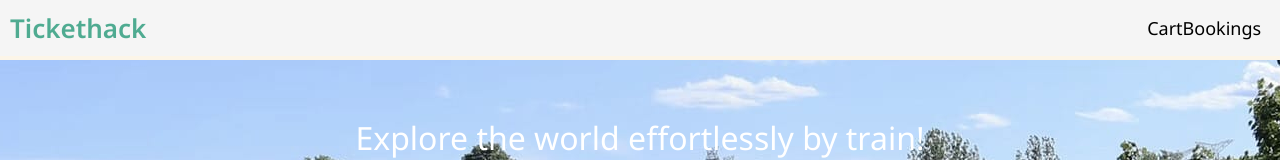
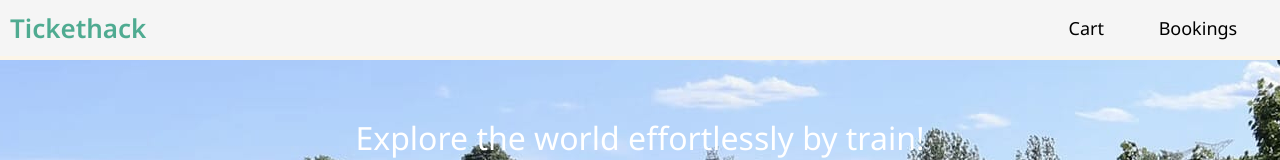
Before and after one commit to MLprimatology/tickethack_HM, a plain HTML site: page front/accueil/index.html in a window 1280 px wide. Shown: the top 160 px of the page. Drawn offline with Linux system fonts and the light colour scheme.

Commit message:
changeemnt mienur front

```diff
--- a/front/accueil/accueilCentralContainer.css
+++ b/front/accueil/accueilCentralContainer.css
@@ -1,5 +1,4 @@
 *{
-
     font-family : 'Noto Sans'
 }
 
@@ -140,6 +139,10 @@
 }
 
 
+
+
+/* Add htis part to global title bar */
+
 a{
     text-decoration: none;
 
@@ -155,6 +158,24 @@ a{
     color:black;
 }
 
+
+#subContenairTopBar{
+    padding-right: 1vw;
+    justify-content: space-around;
+    font-size: large;
+}
+
+
+.btnOtherPage{
+    margin-left: 30px;
+    margin-right: 20px;
+}
+
+
+/* jusque la */
+
+
+
 #title{
     color: white;
 }
--- a/front/topBarAndBody.css
+++ b/front/topBarAndBody.css
@@ -44,10 +44,13 @@ body {
     font-size: larger;
 }
 
+
+
+/*
 #subContenairTopBar{
     width: clamp(110px, 6vw, 300px);
     padding-right: 1vw;
     display: flex;
     justify-content: space-between;
     font-size: large;
-}
+}*/
```
